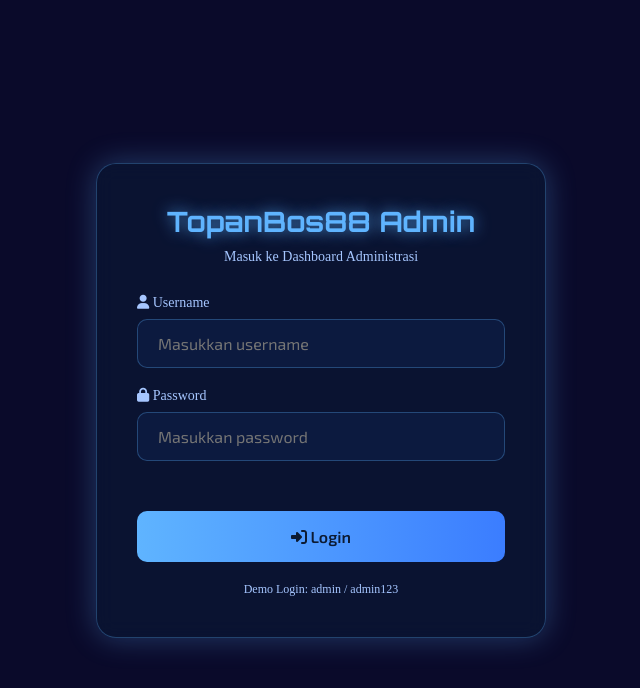
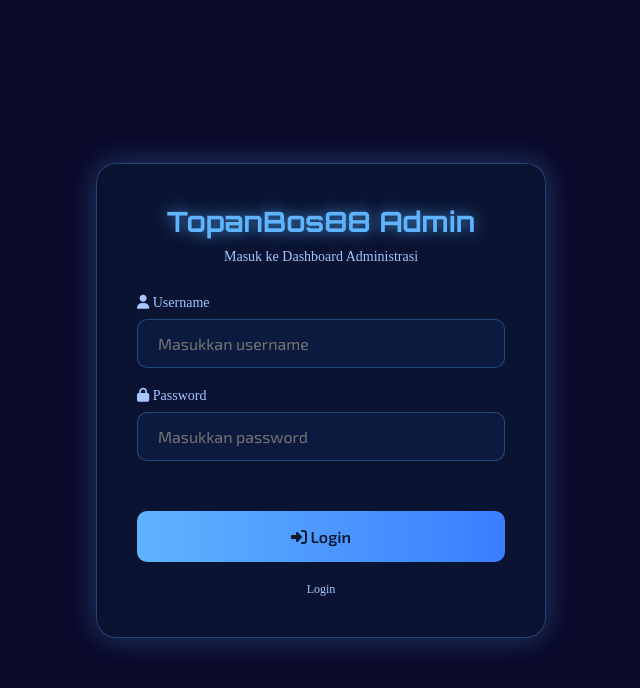
Before and after one commit to aceksell168/CrosscheckResult, a plain HTML site: page index.html in a window 1280 px wide. Shown: the whole page, without its empty margins (319-959 px from the left). Drawn offline with Linux system fonts and the light colour scheme.

Commit message:
Update index.html

```diff
--- a/index.html
+++ b/index.html
@@ -1089,7 +1089,7 @@
             </form>
 
             <div style="text-align: center; margin-top: 20px; color: #a6c6ff; font-size: 12px;">
-                <p>Demo Login: admin / admin123</p>
+                <p>Login</p>
             </div>
         </div>
     </div>
```
